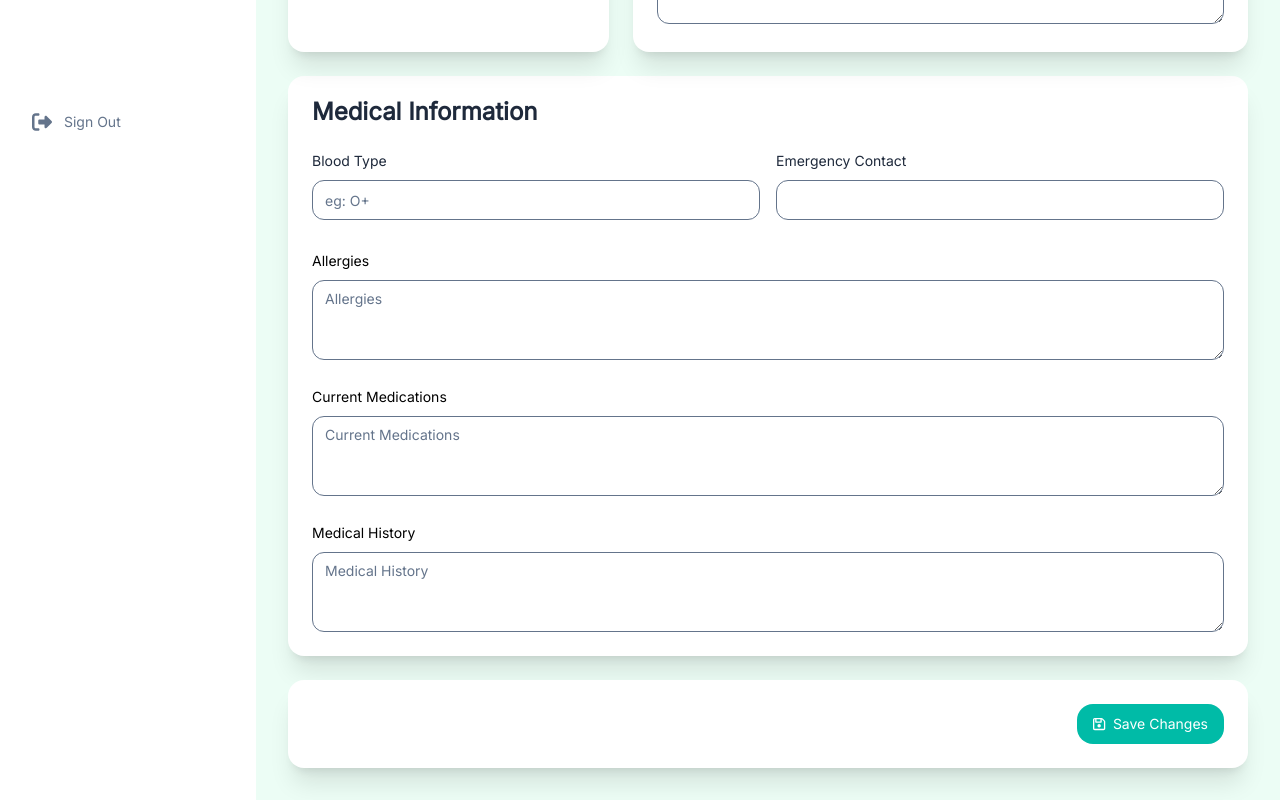
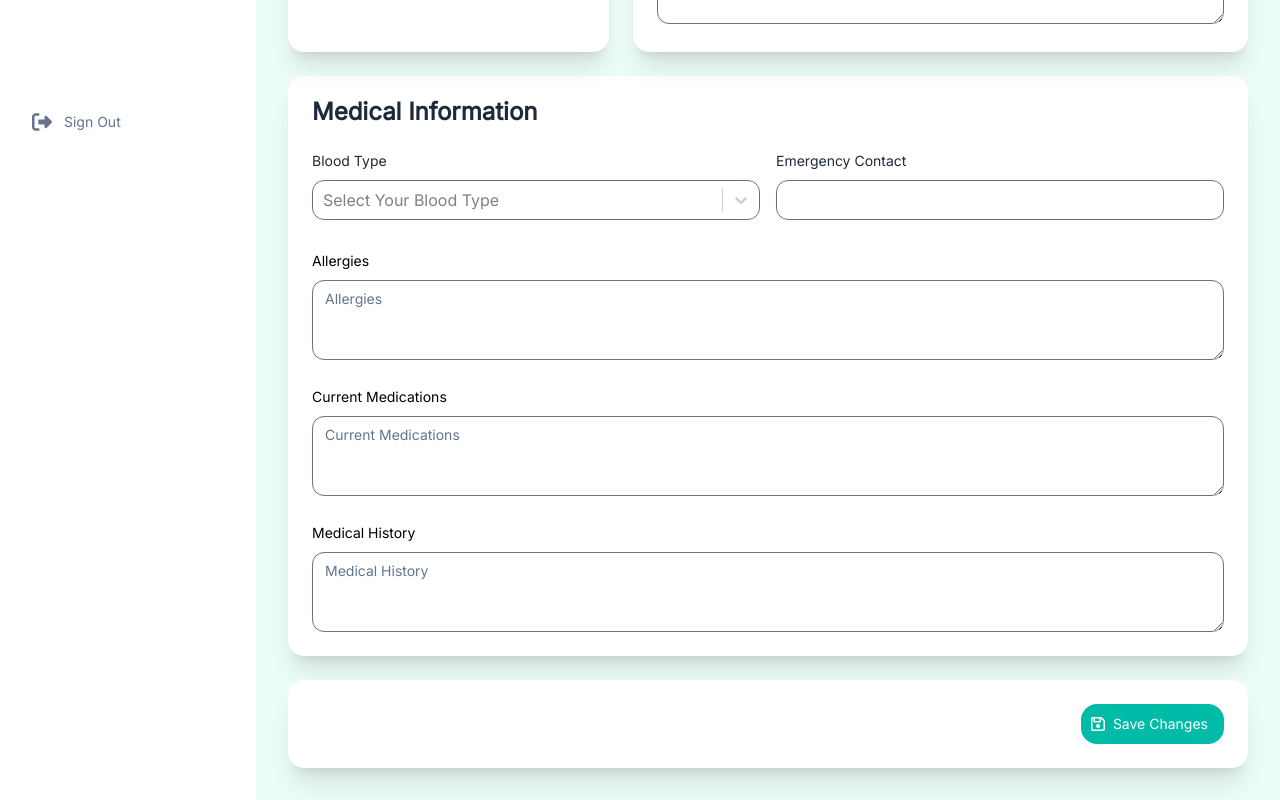
Before and after one commit to shamilEllikkal/healthConnect-frontend, a React (Vite) app: page /dashboard/profile in a window 1280 px wide. Shown: the part 632-1432 px from the top of the page. Built offline with nearby package versions, Linux system fonts and the light colour scheme; no server answers; sample sign-in values are in the browser's storage.

Commit message:
bloodGroup select added

```diff
--- a/src/components/UserProfile.jsx
+++ b/src/components/UserProfile.jsx
@@ -15,6 +15,18 @@ const gender = [
   { label: "Female", value: "female" },
   { label: "Others", value: "other" },
   { label: "Prefer not to say", value: "not-to-say" },
+];
+
+const bloodGroup = [
+  { label: "A+", value: "a+" },
+  { label: "A-", value: "a-" },
+  { label: "B+", value: "b+" },
+  { label: "B-", value: "b-" },
+  { label: "AB+", value: "ab+" },
+  { label: "AB-", value: "ab-" },
+  { label: "O+", value: "o+" },
+  { label: "O-", value: "o-" },
+  { label: "Other", value: "other" },
 ];
 
 const schema = yup.object().shape({
@@ -121,7 +133,7 @@ const UserProfile = () => {
       const res = await axios.patch(`/user/update/${user.id}`, data);
       const updatedUser = { ...user, name: data.name };
       localStorage.setItem("user", JSON.stringify(updatedUser));
-      await editProfile()
+      await editProfile();
       toast.success("Profile Updated");
       console.log(res.data);
     } catch (error) {
@@ -334,7 +346,7 @@ const UserProfile = () => {
                                 rules={{ required: true }}
                                 render={({ field }) => (
                                   <Select
-                                   {...field.value}
+                                    {...field.value}
                                     styles={{
                                       control: (baseStyles, state) => {
                                         // remove borderColor from baseStyles
@@ -361,8 +373,12 @@ const UserProfile = () => {
                                       },
                                     }}
                                     options={gender}
-                                    onChange={(option) => field.onChange(option?.value)} // only pass string
-                                    value={gender.find(option => option.value === field.value)}
+                                    onChange={(option) =>
+                                      field.onChange(option?.value)
+                                    } // only pass string
+                                    value={gender.find(
+                                      (option) => option.value === field.value
+                                    )}
                                     isSearchable
                                     isClearable
                                     placeholder="Select Your Gender"
@@ -445,12 +461,57 @@ const UserProfile = () => {
                               {" "}
                               Blood Type
                             </label>
-                            <input
+                            {/* <input
                               placeholder="eg: O+"
                               {...register("bloodGroup")}
                               className="flex h-10 w-full rounded-xl border  border-text-muted bg-white px-3 py-2 text-sm ring-offset-bg file:border-0 file:bg-transparent file:text-sm file:font-medium placeholder:text-text-muted focus-visible:outline-none focus-visible:ring-2 focus-visible:ring-teal disabled:cursor-not-allowed disabled:opacity-50 mt-2"
                               type="text"
                               id="hobbies"
+                            /> */}
+                            <Controller
+                              name="bloodGroup"
+                              control={control}
+                              rules={{ required: true }}
+                              render={({ field }) => (
+                                <Select
+                                  {...field.value}
+                                  styles={{
+                                    control: (baseStyles, state) => {
+                                      // remove borderColor from baseStyles
+                                      const { borderColor, ...filteredBase } =
+                                        baseStyles;
+
+                                      return {
+                                        ...filteredBase, // spread everything except default borderColor
+                                        borderRadius: "12px",
+                                        marginTop: "8px",
+                                        height: "40px",
+                                        borderWidth: state.isFocused
+                                          ? "3px"
+                                          : baseStyles.borderWidth,
+                                        borderColor: state.isFocused
+                                          ? "#069494"
+                                          : "#64748b",
+
+                                        boxShadow: "none", // sometimes needed to override focus ring
+                                        "&:hover": {
+                                          borderColor: "",
+                                        },
+                                      };
+                                    },
+                                  }}
+                                  options={bloodGroup}
+                                  onChange={(option) =>
+                                    field.onChange(option?.value)
+                                  } // only pass string
+                                  value={bloodGroup.find(
+                                    (option) => option.value === field.value
+                                  )}
+                                  isSearchable
+                                  isClearable
+                                  placeholder="Select Your Blood Type"
+                                />
+                              )}
                             />
                             <p className=" text-red-600 text-sm p-0.5 ">
                               {errors.bloodGroup?.message}
@@ -528,16 +589,23 @@ const UserProfile = () => {
                     {/* <button onClick={onCancel} className="inline-flex items-center justify-center whitespace-nowrap rounded-2xl text-sm font-medium ring-offset-bg transition-colors focus-visible:outline-none focus-visible:ring-2 focus-visible:ring-teal focus-visible:ring-offset-2 disabled:pointer-events-none disabled:opacity-50 border border-text-muted bg-white hover:bg-bg hover:text-text h-10 px-4 py-2">
                         Cancel
                       </button> */}
-                    <div id="submitBtn"
-                      type="submit"
-                      className="inline-flex  gap-2 items-center justify-center whitespace-nowrap rounded-2xl text-sm font-medium ring-offset-bg transition-colors focus-visible:outline-none focus-visible:ring-2 focus-visible:ring-ring focus-visible:ring-offset-2 disabled:pointer-events-none disabled:opacity-50 text-white h-10 px-4 py-2 bg-teal-500 hover:bg-teal-600"
-                    >
+                    <div className="relative" type="submit">
                       {saveLoading ? (
-                        <div className="w-5 h-5 border-4 border-white border-t-teal-700 rounded-full animate-spin"></div>
+                        <div className="w-5 h-5 border-4 absolute top-[50%] -translate-y-1/2 left-2 px-1  border-white border-t-teal-700 rounded-full animate-spin"></div>
                       ) : (
-                        <FontAwesomeIcon icon={faFloppyDisk} />
+                        <FontAwesomeIcon
+                          className="absolute pl-0.5 top-[50%] text-white -translate-y-1/2 left-2"
+                          type="submit"
+                          icon={faFloppyDisk}
+                        />
                       )}
-                      <label htmlFor="submitBtn">Save Changes</label>
+
+                      <button
+                        className="inline-flex  gap-2 items-center justify-center pl-8 whitespace-nowrap rounded-2xl text-sm font-medium ring-offset-bg transition-colors focus-visible:outline-none focus-visible:ring-2 focus-visible:ring-ring focus-visible:ring-offset-2 disabled:pointer-events-none disabled:opacity-50 text-white h-10 px-4 py-2 bg-teal-500 hover:bg-teal-600"
+                        type="submit"
+                      >
+                        Save Changes
+                      </button>
                     </div>
                   </div>
                 </div>
--- a/src/pages/Login.jsx
+++ b/src/pages/Login.jsx
@@ -8,7 +8,7 @@ import {
 import { useForm } from "react-hook-form";
 import { yupResolver } from "@hookform/resolvers/yup";
 import * as yup from "yup";
-import React, {  useState } from "react";
+import React, { useState } from "react";
 import { Link, useNavigate } from "react-router-dom";
 import axios from "../axiosInstance";
 import toast from "react-hot-toast";
@@ -189,7 +189,6 @@ const Login = () => {
             </div>
             <div className="bg-teal h-[1px] w-[33.33333%] "></div>
           </div>
-          <div></div>
           <div className="">
             {/* <button className="flex items-center justify-center w-full border-gray-300 border-1 p-3 rounded-2xl hover:shadow">
               <img src="/google.webp" alt="" className="w-5 h-5 mr-3 " />
@@ -197,7 +196,8 @@ const Login = () => {
                 Continue with Google
               </h3>
             </button> */}
-            <GoogleLogin  onSuccess={credentialResponse => {
+            <GoogleLogin
+  onSuccess={credentialResponse => {
     const decoded = jwtDecode(credentialResponse.credential)
    onGoogleSubmit(decoded)
   }}
```
